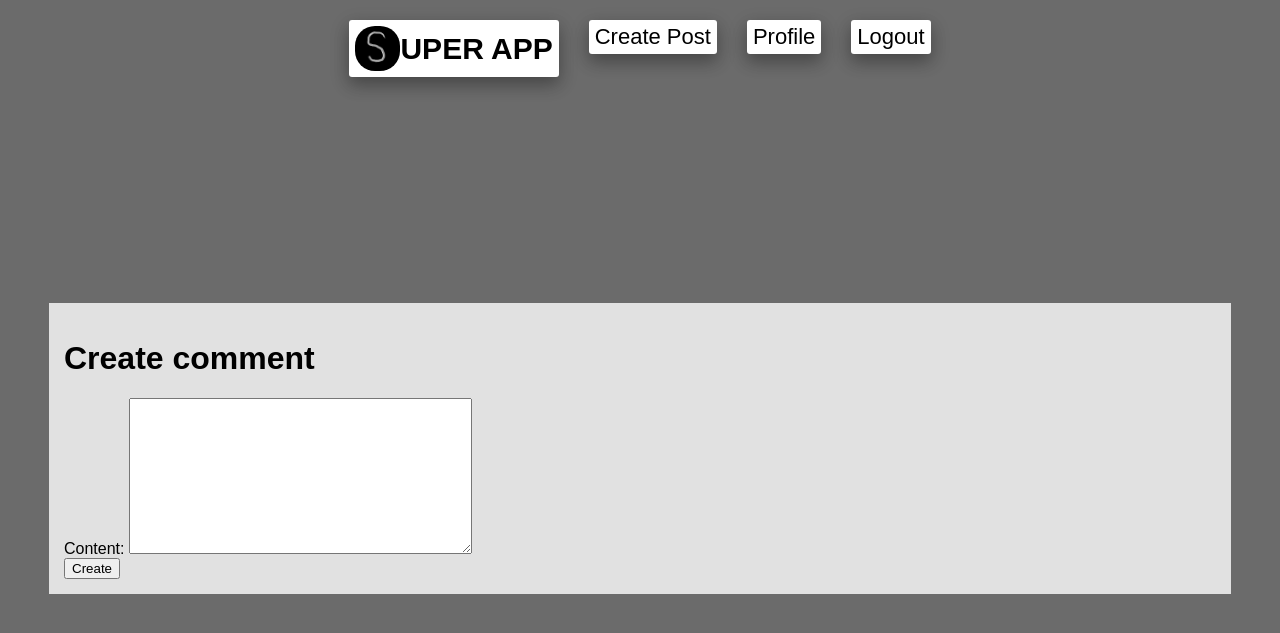
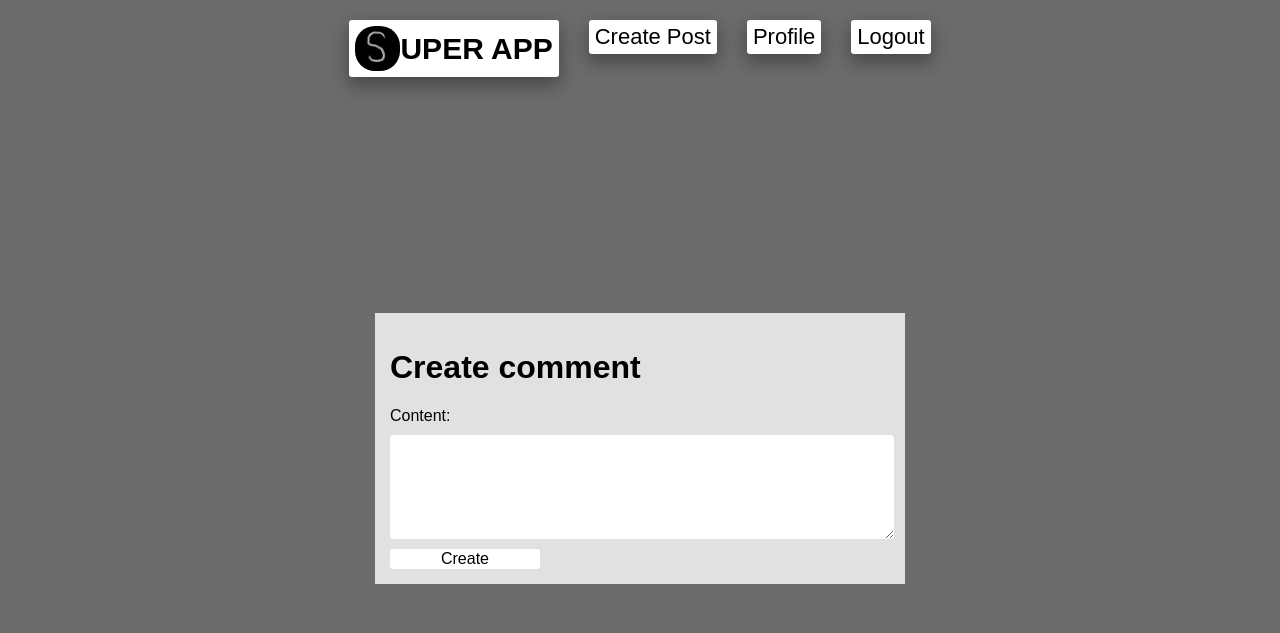
Before and after one commit to Przemek221/pjf_polej, a Django app: page /post/1/comment/ in a window 1280 px wide. Shown: the top 633 px of the page. Run offline with Django 4.2, Linux system fonts and the light colour scheme; the visitor is signed in with stand-in values (Sample User, id 1); parts of the project's set-up code (start-up, migrations or seed data) failed here and were passed over.

Commit message:
create comment page design, pagination buttons moved to another html file

```diff
--- a/templates/sampleApp/comment_form.html
+++ b/templates/sampleApp/comment_form.html
@@ -1,7 +1,50 @@
 {% extends "sampleApp/base.html" %}
 {% load static %}
 {% block head %}
+    <style>
+        #content-wrapper {
+            max-width: 500px;
+        }
 
+        #content-wrapper form {
+            width: 100%;
+            display: grid;
+            grid-template-columns: 100%;
+            row-gap: 10px;
+
+            & input, & label {
+                font-size: 16px;
+            }
+
+            & textarea {
+                border-width: 0;
+                border-radius: 4px;
+                background: white;
+                font-size: 14px;
+                width: 100%;
+                height: 100px;
+                resize: vertical;
+            }
+
+            & input[type="submit"] {
+                max-width: 150px;
+                border: 0;
+                border-radius: 3px;
+                background: white;
+                grid-column: 1/3;
+
+                &:hover {
+                    transform: scale(1.1);
+                }
+            }
+        }
+
+        #content-wrapper form div {
+            display: flex;
+            flex-direction: column;
+            row-gap: 10px;
+        }
+    </style>
 {% endblock %}
 {% block content %}
     <h1>Create comment</h1>
@@ -11,14 +54,5 @@
             {{ form.as_div }}
             <input type="submit" value="Create">
         </form>
-        <div class="errors">
-            {% for field, error in form.errors.items %}
-                <div class="error_element">
-                    {{ error|striptags }}
-                </div>
-            {% endfor %}
-        </div>
     </div>
-
-
 {% endblock content %}
```
Also changed, not shown: templates/sampleApp/home.html (+1 -10 lines), templates/sampleApp/pagination.html (added, +11 -0 lines), templates/sampleApp/user_posts.html (+1 -9 lines).
